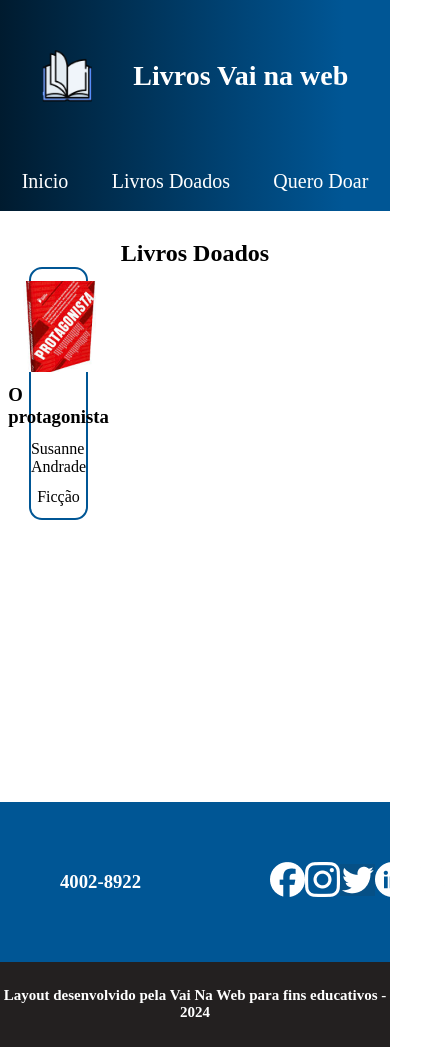
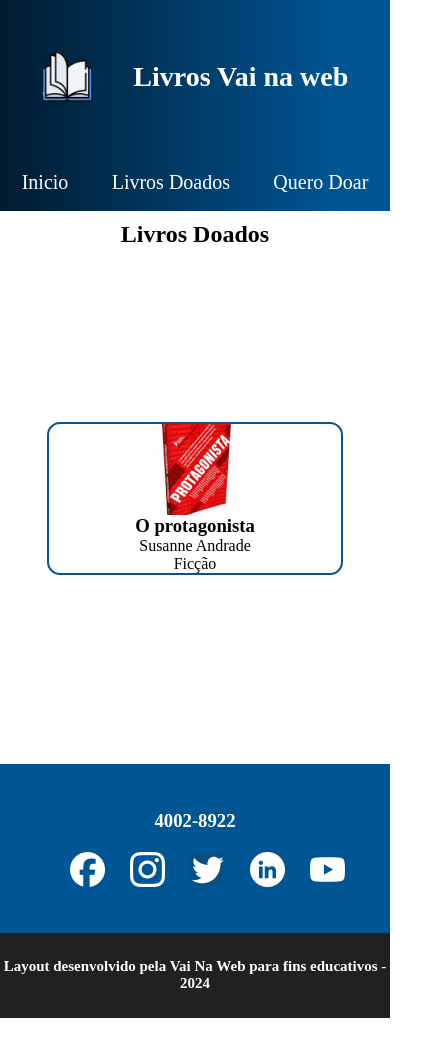
Before and after one commit to pedrokj2/Desafio-final-VNW, a React (Vite) app: page /doados in a window 390 px wide. Shown: the whole page, 445 px wide, since content can reach past the window. After the commit the page ends 1018 px from the top, so only its background shows below. Built offline with nearby package versions, Linux system fonts and the light colour scheme.

Commit message:
ajuste no projeto

```diff
--- a/index.html
+++ b/index.html
@@ -1,8 +1,14 @@
-<!doctype html>
+<!DOCTYPE html>
 <html lang="pt-br">
   <head>
     <meta charset="UTF-8" />
     <link rel="icon" type="image/svg+xml" href="/vite.svg" />
+    <link rel="preconnect" href="https://fonts.googleapis.com" />
+    <link rel="preconnect" href="https://fonts.gstatic.com" crossorigin />
+    <link
+      href="https://fonts.googleapis.com/css2?family=Inter:ital,opsz,wght@0,14..32,100..900;1,14..32,100..900&display=swap"
+      rel="stylesheet"
+    />
     <meta name="viewport" content="width=device-width, initial-scale=1.0" />
     <title>Livros Vai na Web</title>
   </head>
--- a/src/Pages/Doados/doados.module.scss
+++ b/src/Pages/Doados/doados.module.scss
@@ -3,16 +3,19 @@
     display: flex;
     flex-direction: column;
     align-items: center;
-    justify-content: center;
+    justify-content:center;
+
 }
 
 .boxCard{
-    width: 85vw;
+    width: 85vh;
     height: 60vh;
+    display: flex;
+
     article{
         border: solid 2px #005695;
-        width: 15vw;
-        height: 30vh;
+        width: 15vh;
+        height: 32vh;
         display: flex;
         justify-content: space-evenly;
         align-items: center;
@@ -20,5 +23,68 @@
         border-radius: 13px;
 
     }
+}
 
+@media screen and (max-width: 900px) {
+    .boxDoados {
+        height: auto;
+        padding: 20px;
+    }
+
+    .boxCard {
+        width: 100%;
+        flex-wrap: wrap;
+        justify-content: center;
+        align-items: flex-start;
+    }
+
+    .boxCard article {
+        width: 20vh;
+        height: 25vh;
+        margin: 10px;
+    }
 }
+
+
+@media screen and (max-width: 390px){
+    .boxDoados {
+        height: auto;
+        padding: 10px;
+
+    }
+
+    .boxCard {
+        width: 100%;
+        flex-direction: column;
+        align-items: center;
+
+    }
+
+    .boxCard article {
+        width: 80%;
+        height: auto;
+        margin-bottom: 15px;
+   }
+}
+
+@media(max-width: 390px) {
+    .boxDoados {
+        height: auto;
+        padding: 10px;
+
+    }
+
+    .boxCard {
+        width: 100%;
+        flex-direction: column;
+        align-items: center;
+
+    }
+
+    .boxCard article {
+        width: 80%;
+        height: auto;
+        margin-bottom: 15px;
+
+    }
+}
--- a/src/Pages/Inicio/inicio.module.scss
+++ b/src/Pages/Inicio/inicio.module.scss
@@ -82,7 +82,8 @@
   }
 
   .boxCard {
-    height: 100vh;
+    width: 90%;
+    height: 70%;
     flex-wrap: wrap;
     article {
       width: 200px;
--- a/src/Pages/QueroDoar/queroDoar.module.scss
+++ b/src/Pages/QueroDoar/queroDoar.module.scss
@@ -5,33 +5,52 @@
 }
 
 .container{
+    margin-inline: 22px;
     display: flex;
     flex-direction: column;
     align-items: center;
     justify-content: space-evenly;
+    h2{
+        margin-top: 5%;
+        margin-bottom: 10%;
+        font-family: Arial, Helvetica, sans-serif;
+        font-weight: 400;
+        font-size: 20px;
+        width: 100%;
+        text-align: center;
+        line-height: 24px;
+    }
 }
 
 form{
     border: solid 2px rgba(0, 86, 149, 1);
     border-radius: 15px;
-    height: 60vh;
-    width: 25vw;
+    height: 70vh;
+    width: 60%;
     display: flex;
     flex-direction: column;
     align-items: center;
     justify-content: space-around;
+    margin-bottom: 35px;
+
     div{
-        width: 100%;
+        width: 90%;
+        height: auto;
         display: flex;
         align-items: center;
         justify-content: space-around;
         color:rgba(0, 86, 149, 1) ;
+        h3{
+            width: 100%;
+            font-size: 1.5rem;
+            text-align: center;
+        }
     }
     input{
         border: solid 2px rgba(0, 86, 149, 1);
-        width: 22vw;
+        width: 80%;
         height: 5vh;
-        border-radius: 10px;
+        border-radius: 20px;
         outline: none;
         padding-left: 20px;
         &::placeholder{
@@ -41,10 +60,14 @@ form{
 }
 
 input:nth-child(6){
-    width: 10vw;
+    width: 40%;
     height: 6vh;
     padding-left: 0;
     background-color: rgba(0, 86, 149, 1);
     color: white;
     cursor: pointer;
 }
+
+@media(max-width: 390px){
+
+}
--- a/src/components/Footer/footer.module.scss
+++ b/src/components/Footer/footer.module.scss
@@ -5,17 +5,27 @@ footer{
 
 .boxSocial{
     background-color: rgba(0, 86, 149, 1);
-    height: 19vh;
+    height: 20vh;
     display: flex;
     align-items: center;
-    justify-content:  space-between;
-    padding-left: 60px;
-    padding-right: 50px;
+    justify-content: center;
+    //padding-left: 60px;
+    //padding-right: 50px;
+    overflow: hidden;
+    flex-direction: column;
     nav{
-        width: 18vw;
+        //width: 18vw;
         display: flex;
         align-items: center;
         justify-content: space-between;
+        padding-top: 20px;
+    }
+
+    nav img{
+         padding-left: 25px;
+         display: flex;
+         align-items: center;
+         justify-content: space-between;
     }
 }
 
--- a/src/components/Header/header.module.scss
+++ b/src/components/Header/header.module.scss
@@ -7,7 +7,7 @@ header {
     90deg,
     rgba(0, 27, 47, 1) 0%,
     rgba(0, 86, 149, 1) 88%
-  );
+  )
 }
 
 .boxLogo {
@@ -109,10 +109,14 @@ header {
   }
 }
 
-@media (max-width: 380px) {
+@media (max-width: 390px) {
   .boxMenu {
     ul {
       font-size: 18px;
     }
   }
+
+  .header{
+    width: 100%;
+  }
 }
```
Also changed, not shown: src/Pages/QueroDoar/QueroDoar.jsx (+13 -10 lines), src/components/Footer/footer.jsx (+32 -15 lines).
